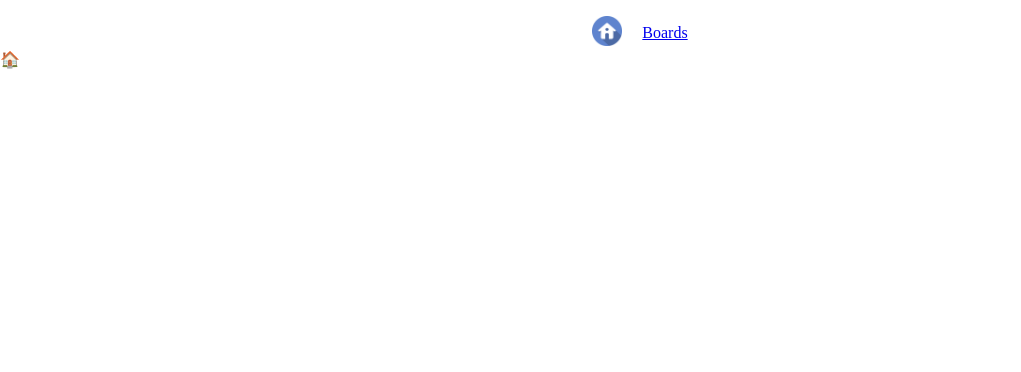
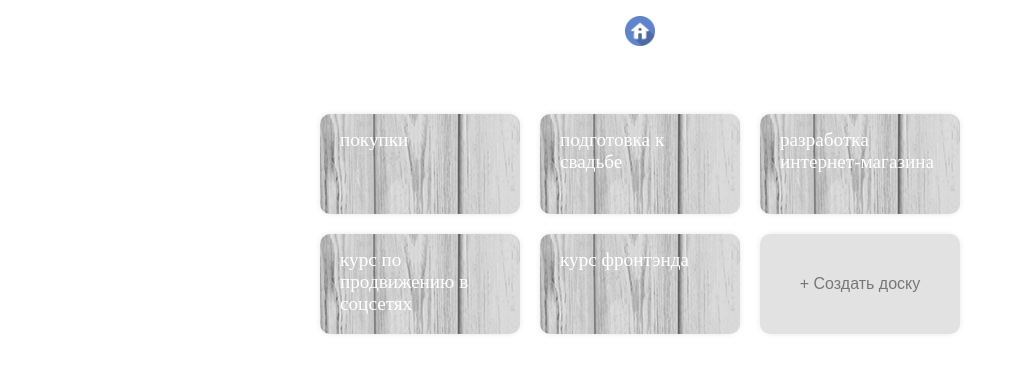
Before and after one commit to alextheme/Trello-react, a React (Create React App) app: page / in a window 1280 px wide. Shown: the top 372 px of the page, without its empty margins (0-1021 px from the left). Built offline with nearby package versions, Linux system fonts and the light colour scheme.

Commit message:
v1.3 change on class components, wiev home-boards path = "/", withRouter,RouteComponentProps,

```diff
--- a/public/index.html
+++ b/public/index.html
@@ -10,34 +10,17 @@
       content="Web site created using create-react-app"
     />
     <link rel="apple-touch-icon" href="%PUBLIC_URL%/logo192.png" />
-    <!--
-      manifest.json provides metadata used when your web app is installed on a
-      user's mobile device or desktop. See https://developers.google.com/web/fundamentals/web-app-manifest/
-    -->
     <link rel="manifest" href="%PUBLIC_URL%/manifest.json" />
-    <!--
-      Notice the use of %PUBLIC_URL% in the tags above.
-      It will be replaced with the URL of the `public` folder during the build.
-      Only files inside the `public` folder can be referenced from the HTML.
-
-      Unlike "/favicon.ico" or "favicon.ico", "%PUBLIC_URL%/favicon.ico" will
-      work correctly both with client-side routing and a non-root public URL.
-      Learn how to configure a non-root public URL by running `npm run build`.
-    -->
-    <title>React App</title>
+    <title>Todo List</title>
   </head>
   <body>
     <noscript>You need to enable JavaScript to run this app.</noscript>
     <div id="root"></div>
-    <!--
-      This HTML file is a template.
-      If you open it directly in the browser, you will see an empty page.
-
-      You can add webfonts, meta tags, or analytics to this file.
-      The build step will place the bundled scripts into the <body> tag.
-
-      To begin the development, run `npm start` or `yarn start`.
-      To create a production bundle, use `npm run build` or `yarn build`.
-    -->
+    <script>
+      const elem = document.getElementById('app-main-page');
+      if (elem) {
+        elem.style.height = document.documentElement.clientHeight;
+      }
+    </script>
   </body>
 </html>
--- a/src/App.css
+++ b/src/App.css
@@ -19,5 +19,8 @@
 #app-main-nav ul li {
   margin: 0 10px;
 }
+#app-main-nav ul li a, #app-main-nav ul li span, #app-main-nav ul li img {
+  cursor: pointer;
+}
 
 /*# sourceMappingURL=App.css.map */
--- a/src/App.scss
+++ b/src/App.scss
@@ -18,6 +18,9 @@
 
     li {
       margin: 0 10px;
+      a, span, img {
+        cursor: pointer;
+      }
     }
   }
 }
--- a/src/App.tsx
+++ b/src/App.tsx
@@ -1,37 +1,22 @@
 import React from 'react';
-import { BrowserRouter, Switch, Route, Link } from 'react-router-dom';
+import { BrowserRouter, Route, Link } from 'react-router-dom';
 import './App.scss';
 import homeIcon from './common/img/home-icon.png';
-// import Board from './pages/Board/Board';
 import Home from './pages/Home/Home';
+import Board from './pages/Board/Board';
 
 export default function App(): JSX.Element {
   return (
     <BrowserRouter>
-      <div style={{ height: document.documentElement.clientHeight }}>
+      <div id="app-main-page">
         <nav id="app-main-nav">
-          <ul>
-            <li>
-              <Link to="/">
-                <img className="home-page-img" src={homeIcon} alt="home" />
-              </Link>
-            </li>
-            <li>
-              <Link to="/board">
-                <span>Boards</span>
-              </Link>
-            </li>
-          </ul>
+          <Link to="/">
+            <img className="home-page-img" src={homeIcon} alt="home" />
+          </Link>
         </nav>
-        <Switch>
-          <Route exact path="/">
-            <h1>&#127968;</h1>
-          </Route>
-          <Route path="/board">
-            <Home />
-          </Route>
-          <Route path="*">"Page Not Found :-( (App.tsx)"</Route>
-        </Switch>
+
+        <Route exact path="/" component={Home} />
+        <Route path="/board/:boardId" component={Board} />
       </div>
     </BrowserRouter>
   );
--- a/src/pages/Board/Board.tsx
+++ b/src/pages/Board/Board.tsx
@@ -1,14 +1,15 @@
-import React, { useState } from 'react';
-import { RouteComponentProps } from 'react-router-dom';
+import React from 'react';
+import { RouteComponentProps, withRouter } from 'react-router-dom';
 import { IList } from '../../common/interfaces/Interfaces';
 import './board.scss';
 import List from './components/List/List';
 
-type TParams = { board_id: string };
+type TParams = { boardId: string };
 
-const Board = ({ match }: RouteComponentProps<TParams>): JSX.Element => {
-  // const [state, setState] = useState({
-  const [state] = useState({
+class Board extends React.Component<RouteComponentProps<TParams>, any> {
+  constructor(props: RouteComponentProps<TParams>) {
+    super(props);
+    this.state = {
       title: 'Моя тестовая доска',
       lists: [
         {
@@ -30,17 +31,14 @@ const Board = ({ match }: RouteComponentProps<TParams>): JSX.Element => {
           ],
         },
       ],
-  });
+    };
+  }
 
-  // const handleAddNewList = (nameList: string): void => {
-  //   const { lists } = state;
-  //   const listIds = lists.map((elem) => elem.id);
-  //   const newId = Math.max(...listIds) + 1;
-  //   const newList = { id: newId, title: nameList, cards: [] };
-  //   setState({ ...state, lists: [...state.lists, newList] });
-  // };
+  render(): JSX.Element {
+    const { boardId } = this.props.match.params;
+    console.log(this.props.match.params.boardId);
 
-  const { title, lists } = state;
+    const { title, lists } = this.state;
     const listsCards = lists
       .map((list: IList) => (
         <li key={list.id}>
@@ -58,12 +56,13 @@ const Board = ({ match }: RouteComponentProps<TParams>): JSX.Element => {
     //
     return (
       <div className="board">
-      <h2 className="board__title">{`${title}, id: ${match.params.board_id}`}</h2>
+        <h2 className="board__title">{`${title}, id: ${boardId}`}</h2>
         <div className="boards__container">
           <ul className="boards__list">{listsCards}</ul>
         </div>
       </div>
     );
-};
+  }
+}
 
-export default Board;
+export default withRouter(Board);
--- a/src/pages/Home/Home.tsx
+++ b/src/pages/Home/Home.tsx
@@ -1,12 +1,17 @@
-import React, { useState } from 'react';
+import React from 'react';
 import './home.scss';
-import { Link, Route, Switch, useRouteMatch } from 'react-router-dom';
-// RouteComponentProps
-import Board from '../Board/Board';
+import { Link, RouteComponentProps } from 'react-router-dom';
+import { IData } from '../../common/interfaces/Interfaces';
 import AddBoard from './components/Board/AddBoard';
+import Board from './components/Board/Board';
 
-const Home = (): JSX.Element => {
-  const [state, setState] = useState({
+type TypeState = {
+  boards: { id: number; title: string }[];
+};
+class Home extends React.Component<RouteComponentProps, TypeState> {
+  constructor(props: RouteComponentProps) {
+    super(props);
+    this.state = {
       boards: [
         { id: 1, title: 'покупки' },
         { id: 2, title: 'подготовка к свадьбе' },
@@ -14,47 +19,43 @@ const Home = (): JSX.Element => {
         { id: 4, title: 'курс по продвижению в соцсетях' },
         { id: 5, title: 'курс фронтэнда' },
       ],
-  });
+    };
+  }
 
-  const handleAddNewBoard = (nameBoard: string): void => {
-    const { boards } = state;
-    const listId = boards.map((elem) => elem.id);
+  handleAddNewBoard = (nameBoard: string): void => {
+    const { ...a } = this.state;
+    const { boards } = this.state;
+    const listId = boards.map((elem: IData) => elem.id);
     const newId = Math.max(...listId) + 1;
     const newBoard = { id: newId, title: nameBoard };
-    setState({ ...state, boards: [...state.boards, newBoard] });
+    this.setState({ ...a, boards: [...a.boards, newBoard] });
   };
 
-  const { url } = useRouteMatch();
+  render(): JSX.Element {
+    const { url } = this.props.match;
 
-  const li = state.boards
-    .map((board: { id: number; title: string }) => (
+    const boardslist = this.state.boards
+      .map((board: IData) => (
         <li className="home-boards__list-element" key={board.id}>
-        <Link to={`${url}/${board.id}`}>
-          <span className="boards__list-element-title">{board.title}</span>
+          <Link to={`${url}board/${board.id}`}>
+            <Board title={board.title} />
           </Link>
         </li>
       ))
       .concat([
         <li className="home-boards__list-element btn" key="btn">
-        <AddBoard onClick={handleAddNewBoard} />
+          <AddBoard onClick={this.handleAddNewBoard} />
         </li>,
       ]);
 
     return (
       <div className="home-boards">
         <div className="home-boards__wrapper">
-        <Switch>
-          <Route exact path={url}>
-            <ul className="home-boards__list">{li}</ul>
-          </Route>
-          <Route path={`${url}/:board_id`} component={Board} />
-          <Route path="*">
-            <p>Page not found (Home) </p>
-          </Route>
-        </Switch>
+          <ul className="home-boards__list">{boardslist}</ul>
         </div>
       </div>
     );
-};
+  }
+}
 
 export default Home;
--- a/src/pages/Home/home.css
+++ b/src/pages/Home/home.css
@@ -29,6 +29,7 @@
   transition: 300ms ease-in-out all;
 }
 .home-boards .home-boards__list .home-boards__list-element a {
+  cursor: pointer;
   width: 100%;
   height: 100%;
   display: inline-block;
--- a/src/pages/Home/home.scss
+++ b/src/pages/Home/home.scss
@@ -30,6 +30,7 @@
       transition: 300ms ease-in-out all;
 
       a {
+        cursor: pointer;
         width: 100%;
         height: 100%;
         display: inline-block;
```
Also changed, not shown: 2 other files (tests, documents, lock files or other folders). Lines whose indentation alone changed are shown as unchanged.
